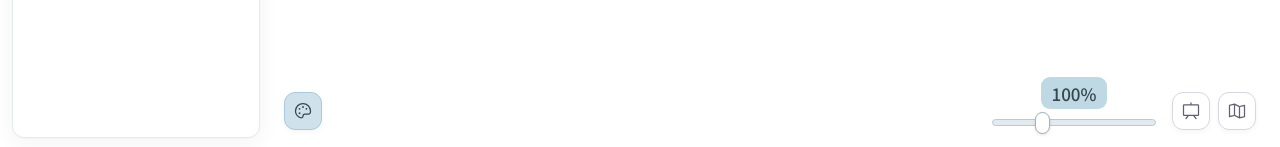
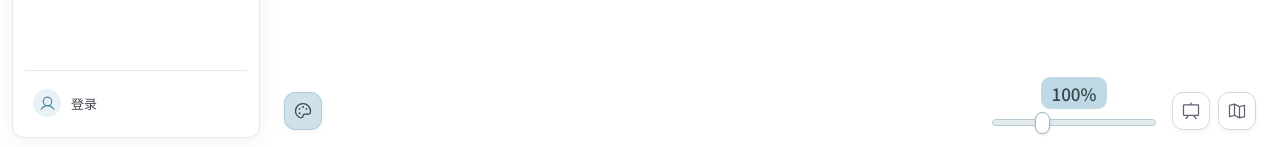
Before and after one commit to Yorks0n/see, a React (Vite) app: page / in a window 1280 px wide. Both pictures are taken after a click on the button 34 px from the left and 34 px from the top of the page. Shown: the part 650-797 px from the top of the page. Built offline with nearby package versions, Linux system fonts and the light colour scheme.

Commit message:
Move account controls to sidebar footer

```diff
--- a/src/components/CloudDialog.tsx
+++ b/src/components/CloudDialog.tsx
@@ -19,13 +19,15 @@ export function CloudDialog({ onClose }: { onClose: () => void }) {
           .catch((error: Error) => setError(error.message)).finally(() => setBusy(false))
       }}>
       <div className="popover-heading"><span>云端同步</span><IconButton type="button" icon={X} label="关闭同步设置" onClick={onClose} /></div>
-      <label>服务器<input autoFocus type="url" required value={server} onChange={(event) => setServer(event.target.value)} /></label>
-      <label>账号<input autoComplete="username" required value={username} onChange={(event) => setUsername(event.target.value)} /></label>
-      <label>密码<input type="password" autoComplete="current-password" required value={password} onChange={(event) => setPassword(event.target.value)} /></label>
-      <p>登录后，此浏览器中的白板将同步到你的服务器。退出登录会保留本机副本。</p>
+      {cloud.enabled ? <p>{cloud.username}</p> : <>
+        <label>服务器<input autoFocus type="url" required value={server} onChange={(event) => setServer(event.target.value)} /></label>
+        <label>账号<input autoComplete="username" required value={username} onChange={(event) => setUsername(event.target.value)} /></label>
+        <label>密码<input type="password" autoComplete="current-password" required value={password} onChange={(event) => setPassword(event.target.value)} /></label>
+        <p>登录后，此浏览器中的白板将同步到你的服务器。退出登录会保留本机副本。</p>
+      </>}
       {(error || cloud.message) && <p role="alert">{error || cloud.message}</p>}
       <div className="cloud-actions">
-        <button type="submit" disabled={busy}>{busy ? '正在登录…' : '登录并同步'}</button>
+        {!cloud.enabled && <button type="submit" disabled={busy}>{busy ? '正在登录…' : '登录并同步'}</button>}
         {cloud.enabled && <>
           <button type="button" disabled={busy} onClick={() => { void syncNow() }}>立即同步</button>
           <button type="button" disabled={busy} onClick={() => {
--- a/src/components/FilesSidebar.tsx
+++ b/src/components/FilesSidebar.tsx
@@ -1,11 +1,13 @@
 import { useEffect, useRef, useState, useSyncExternalStore } from 'react'
 import { libraryStore } from '../store/library'
-import { DotsThree, File, PushPin, Plus } from './icons'
+import { DotsThree, File, PushPin, Plus, User } from './icons'
 import { IconButton } from './IconButton'
 import { MenuItems, PopupMenu, type MenuItem } from './Menu'
+import { cloudStore } from '../sync/cloud'
 
-export function FilesSidebar({ onError }: { onError: (message: string) => void }) {
+export function FilesSidebar({ onError, onLogin }: { onError: (message: string) => void; onLogin: () => void }) {
   const library = useSyncExternalStore(libraryStore.subscribe, libraryStore.getSnapshot)
+  const cloud = useSyncExternalStore(cloudStore.subscribe, cloudStore.getSnapshot)
   const [search, setSearch] = useState('')
   const [menu, setMenu] = useState<{ id: string; x: number; y: number } | null>(null)
   const [renaming, setRenaming] = useState<{ id: string; name: string } | null>(null)
@@ -39,6 +41,12 @@ export function FilesSidebar({ onError }: { onError: (message: string) => void }
         }} />
       </div>)}
     </div>
+    <div className="sidebar-account">
+      <button className="sidebar-account-button" aria-haspopup="dialog" title={cloud.enabled ? `账号：${cloud.username}` : undefined} onClick={onLogin}>
+        <span className="sidebar-account-avatar" aria-hidden="true">{cloud.enabled ? cloud.username.slice(0, 1).toUpperCase() : <User size={17} />}</span>
+        <span>{cloud.enabled ? cloud.username : '登录'}</span>
+      </button>
+    </div>
     {menu && menuFile && <PopupMenu key={menu.id} label="白板菜单" position={menu} onClose={() => setMenu(null)}><MenuItems items={items} onChoose={() => setMenu(null)} /></PopupMenu>}
   </nav>
 }
--- a/src/components/Toolbar.tsx
+++ b/src/components/Toolbar.tsx
@@ -79,7 +79,6 @@ export function Toolbar(props: { tool: ToolId; setTool: (t: ToolId) => void; onS
       { label: '保存到本地', shortcut: shortcut('save'), action: () => { void requestPersistentStorage(); void saveLocal().catch(() => {}) } },
       { label: '打开白板…', shortcut: shortcut('open'), action: () => importRef.current?.click() },
       { label: '下载 .canvas', action: download },
-      { label: '云端同步…', action: () => setCloudOpen(true) },
     ],
     编辑: [command('撤销', 'undo', !documentStore.canUndo), command('重做', 'redo', !documentStore.canRedo), null, command('剪切', 'cut'), command('复制', 'copy'), command('粘贴', 'paste'), command('创建副本', 'duplicate'), null, command('全选', 'select-all'), command('组合', 'group'), command('取消组合 / 解散列表', 'ungroup'), command('删除', 'delete')],
     视图: [command('缩放至全部内容', 'fit'), command('缩放至 100%', 'reset-zoom'), command('显示 / 隐藏界面', 'toggle-ui')],
@@ -100,7 +99,7 @@ export function Toolbar(props: { tool: ToolId; setTool: (t: ToolId) => void; onS
         <MenuItems items={[...Object.entries(menus).map(([label, items]) => ({ label, items })), null, { label: '插入媒体文件…', shortcut: shortcut('media'), action: () => fileRef.current?.click() }, command('键盘快捷方式', 'shortcuts')]} onChoose={() => setMenuOpen(false)} />
       </PopupMenu>}
     </div>
-    {expanded && <FilesSidebar onError={setError} />}
+    {expanded && <FilesSidebar onError={setError} onLogin={() => setCloudOpen(true)} />}
     <div id="left-tools" className="primary-tools floating-panel" role="toolbar" aria-label="画布工具" aria-orientation="vertical">
       {TOOLS.map((t) => <IconButton key={t.id} icon={t.icon} label={`${t.label} · ${shortcut(t.id)}`} active={props.tool === t.id} onClick={() => props.setTool(t.id)} />)}
       <div className="toolbar-image" ref={popRef}>
--- a/src/components/icons.ts
+++ b/src/components/icons.ts
@@ -38,3 +38,4 @@ export { CaretRight } from '@phosphor-icons/react/dist/csr/CaretRight'
 export { PushPin } from '@phosphor-icons/react/dist/csr/PushPin'
 export { Rectangle } from '@phosphor-icons/react/dist/csr/Rectangle'
 export { Sparkle } from '@phosphor-icons/react/dist/csr/Sparkle'
+export { User } from '@phosphor-icons/react/dist/csr/User'
--- a/src/styles.css
+++ b/src/styles.css
@@ -237,6 +237,11 @@ button { touch-action: manipulation; }
 .new-board-button { display: flex; align-items: center; gap: 9px; margin: 0 4px 12px; border: 1px solid #d6e4eb; border-radius: 7px; background: #f0f6f9; padding: 8px 10px; color: #477f98; font-size: 12px; }
 .new-board-button:hover { background: #e7f1f6; }
 .board-file-list { flex: 1; overflow: auto; min-height: 0; display: flex; flex-direction: column; gap: 3px; }
+.sidebar-account { flex-shrink: 0; margin: 10px 4px 0; padding-top: 10px; border-top: 1px solid var(--border); }
+.sidebar-account-button { display: flex; align-items: center; gap: 10px; width: 100%; border: none; border-radius: 7px; padding: 8px; background: transparent; color: inherit; font-size: 13px; text-align: left; }
+.sidebar-account-button:hover { background: #edf4f8; }
+.sidebar-account-avatar { display: grid; place-items: center; flex-shrink: 0; width: 28px; height: 28px; border-radius: 50%; background: #e7f1f6; color: #477f98; font-size: 13px; }
+.sidebar-account-button > span:last-child { overflow: hidden; text-overflow: ellipsis; white-space: nowrap; }
 .board-file-row { display: flex; align-items: center; gap: 2px; flex-shrink: 0; width: 100%; min-height: 38px; padding-right: 4px; border: 1px solid transparent; border-radius: 7px; }
 .board-file-row:hover, .board-file-row.menu-open { background: #f3f7f9; }
 .board-file-row.active { background: #edf4f8; border-color: #e0eaf0; }
```
Also changed, not shown: 1 other file (tests, documents, lock files or other folders).
